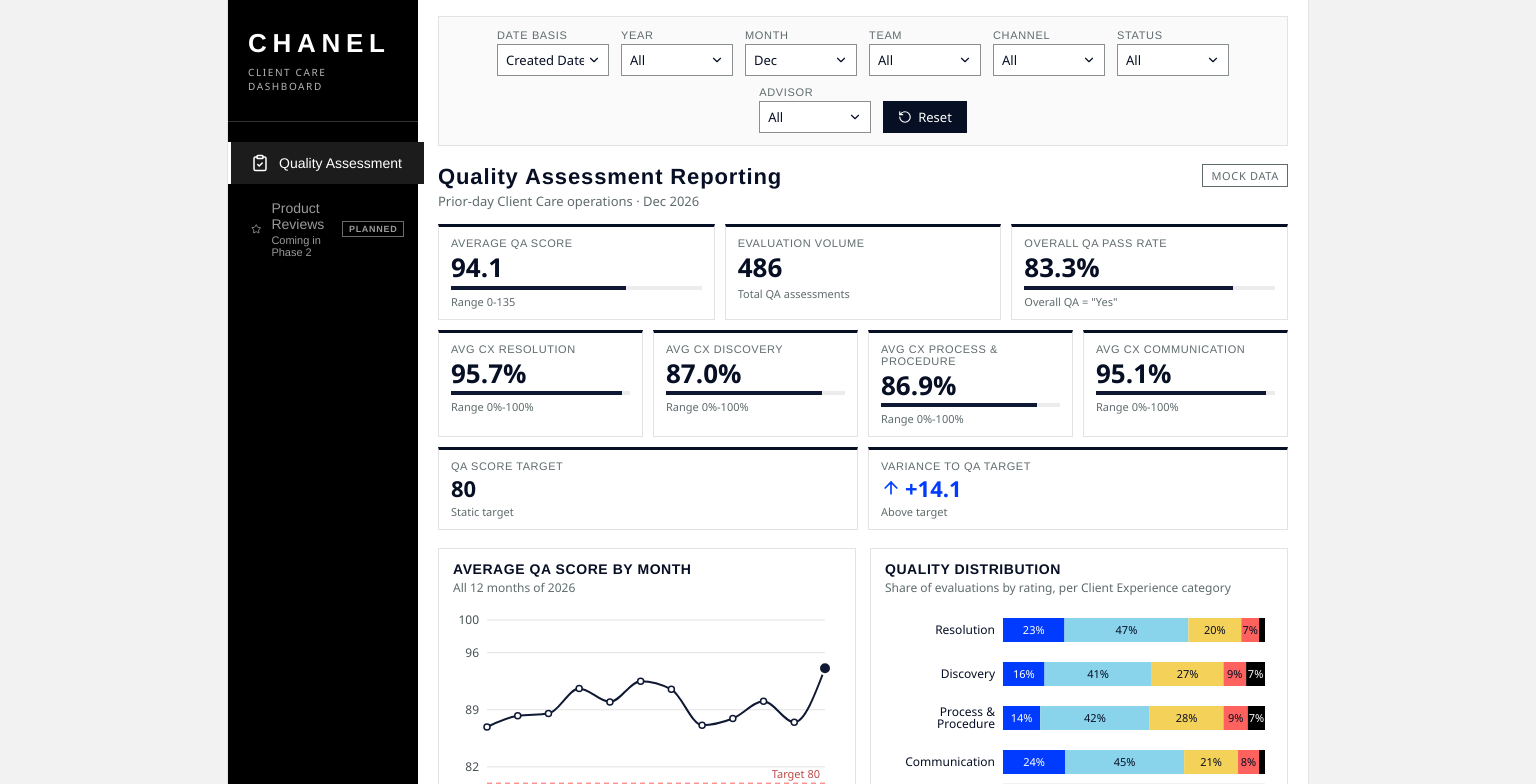
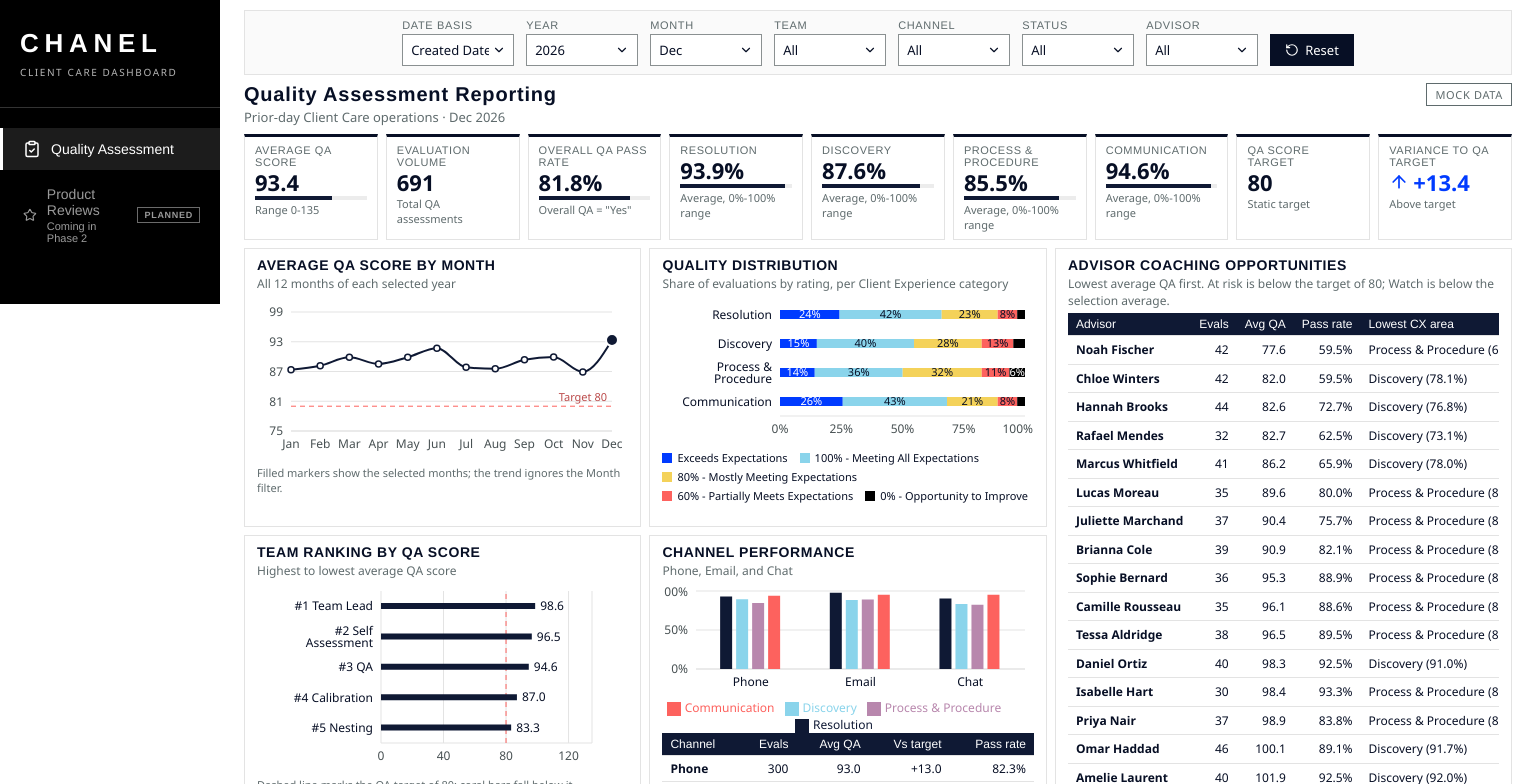
Before and after one commit to mat-cyz/46-Client-Care-Dashboard-Prototype, a React (Vite) app: page / in a window 1536 px wide. Shown: the top 784 px of the page. Built offline with nearby package versions, Linux system fonts and the light colour scheme.

Commit message:
Update canvas dimensions, enhance mock data, and refine charts for improved UX

```diff
--- a/src/App.css
+++ b/src/App.css
@@ -1,7 +1,7 @@
 .app-shell {
   display: grid;
   grid-template-columns: 190px minmax(0, 1fr);
-  max-width: 1080px;
+  max-width: 1920px;
   min-height: 100vh;
   margin: 0 auto;
   background: var(--white);
@@ -404,8 +404,8 @@
   color: var(--muted);
 }
 
-.panel.wide {
-  margin-bottom: 18px;
+.panel.advisors {
+  grid-column: 1 / -1;
 }
 
 .chart-note {
@@ -530,3 +530,85 @@ tbody th {
     grid-template-columns: 1fr;
   }
 }
+
+/* Wide canvas: up to 1920px wide and 900px tall, KPIs in one row and advisors beside the charts */
+@media (min-width: 1500px) {
+  .app-shell {
+    grid-template-columns: 220px minmax(0, 1fr);
+    height: min(100vh, 900px);
+    min-height: 0;
+  }
+
+  .sidebar {
+    position: static;
+    height: auto;
+    max-height: none;
+  }
+
+  .app-main {
+    overflow-y: auto;
+    padding: 10px 24px;
+  }
+
+  .filter-bar {
+    padding: 8px 12px;
+    margin-bottom: 8px;
+  }
+
+  .page-header {
+    margin-bottom: 8px;
+  }
+
+  .page-header h1 {
+    font-size: 20px;
+  }
+
+  .kpi-grid {
+    grid-template-columns: repeat(9, minmax(0, 1fr));
+    gap: 8px;
+    margin-bottom: 8px;
+  }
+
+  .kpi-grid .kpi-card {
+    grid-column: span 1;
+    gap: 2px;
+    padding: 7px 10px;
+  }
+
+  .kpi-value,
+  .kpi-card.compact .kpi-value {
+    font-size: 22px;
+  }
+
+  .chart-grid {
+    grid-template-columns: minmax(0, 1fr) minmax(0, 1fr) minmax(0, 1.15fr);
+    gap: 8px;
+    margin-bottom: 8px;
+  }
+
+  .panel {
+    padding: 8px 12px;
+  }
+
+  .panel header {
+    margin-bottom: 4px;
+  }
+
+  th, td {
+    padding: 4px 8px;
+  }
+
+  .legend {
+    margin-top: 4px;
+  }
+
+  .footer {
+    gap: 2px;
+    padding-top: 6px;
+  }
+
+  .panel.advisors {
+    grid-column: 3;
+    grid-row: 1 / span 2;
+  }
+}
--- a/src/components/Charts.tsx
+++ b/src/components/Charts.tsx
@@ -42,10 +42,10 @@ function TrendDot({ cx, cy, payload }: TrendDotProps) {
 export function TrendChart({ points }: { points: TrendPoint[] }) {
   return (
     <div className="chart" role="img" aria-label="Line chart of average QA score by month with target of 80">
-      <ResponsiveContainer width="100%" height={250}>
+      <ResponsiveContainer width="100%" height={165}>
         <LineChart data={points} margin={{ top: 16, right: 16, bottom: 0, left: -10 }}>
           <CartesianGrid vertical={false} stroke={GRID} />
-          <XAxis dataKey="month" tick={TICK} tickLine={false} axisLine={{ stroke: GRID }} />
+          <XAxis dataKey="label" interval={points.length > 12 ? 1 : 0} tick={TICK} tickLine={false} axisLine={{ stroke: GRID }} />
           <YAxis
             tick={TICK}
             tickLine={false}
@@ -67,7 +67,7 @@ export function TrendChart({ points }: { points: TrendPoint[] }) {
             isAnimationActive={false}
             dot={(props: unknown) => {
               const { cx, cy, payload } = props as TrendDotProps
-              return <TrendDot key={payload?.month} cx={cx} cy={cy} payload={payload} />
+              return <TrendDot key={payload?.label} cx={cx} cy={cy} payload={payload} />
             }}
           />
         </LineChart>
@@ -80,7 +80,7 @@ export function TrendChart({ points }: { points: TrendPoint[] }) {
 export function DistributionChart({ rows }: { rows: DistributionRow[] }) {
   return (
     <div className="chart" role="img" aria-label="Stacked bar chart of rating distribution for each Client Experience category">
-      <ResponsiveContainer width="100%" height={210}>
+      <ResponsiveContainer width="100%" height={150}>
         <BarChart data={rows} layout="vertical" margin={{ top: 4, right: 8, bottom: 0, left: 0 }} barCategoryGap={10}>
           <XAxis type="number" domain={[0, 100]} ticks={[0, 25, 50, 75, 100]} tickFormatter={(v: number) => `${v}%`} tick={TICK} tickLine={false} axisLine={{ stroke: GRID }} />
           <YAxis type="category" dataKey="dimension" width={118} tick={{ ...TICK, fill: INK }} tickLine={false} axisLine={false} />
@@ -118,7 +118,7 @@ export function TeamRankChart({ rows }: { rows: TeamRow[] }) {
   const data = rows.map((row) => ({ ...row, label: `#${row.rank} ${teamLabel(row.team)}` }))
   return (
     <div className="chart" role="img" aria-label="Bar chart ranking teams by average QA score">
-      <ResponsiveContainer width="100%" height={Math.max(200, data.length * 46 + 30)}>
+      <ResponsiveContainer width="100%" height={Math.max(150, data.length * 34 + 20)}>
         <BarChart data={data} layout="vertical" margin={{ top: 8, right: 36, bottom: 0, left: 0 }} barCategoryGap={12}>
           <CartesianGrid horizontal={false} stroke={GRID} />
           <XAxis type="number" domain={[0, QA_MAX]} ticks={[0, 40, 80, 120]} tick={TICK} tickLine={false} axisLine={{ stroke: GRID }} />
@@ -144,7 +144,7 @@ export function ChannelChart({ rows }: { rows: ChannelRow[] }) {
   const data = rows.map((row) => ({ channel: row.channel, ...row.cx }))
   return (
     <div className="chart" role="img" aria-label="Clustered bar chart of Client Experience scores by channel">
-      <ResponsiveContainer width="100%" height={210}>
+      <ResponsiveContainer width="100%" height={150}>
         <BarChart data={data} margin={{ top: 8, right: 8, bottom: 0, left: -10 }} barCategoryGap="22%">
           <CartesianGrid vertical={false} stroke={GRID} />
           <XAxis dataKey="channel" tick={{ ...TICK, fill: INK }} tickLine={false} axisLine={{ stroke: GRID }} />
--- a/src/components/Tables.tsx
+++ b/src/components/Tables.tsx
@@ -17,10 +17,8 @@ export function AdvisorTable({ rows }: { rows: AdvisorRow[] }) {
         <thead>
           <tr>
             <th scope="col">Advisor</th>
-            <th scope="col">Manager</th>
             <th scope="col" className="num">Evals</th>
             <th scope="col" className="num">Avg QA</th>
-            <th scope="col" className="num">Vs target</th>
             <th scope="col" className="num">Pass rate</th>
             <th scope="col">Lowest CX area</th>
             <th scope="col">Coaching</th>
@@ -30,10 +28,8 @@ export function AdvisorTable({ rows }: { rows: AdvisorRow[] }) {
           {rows.map((row) => (
             <tr key={row.advisor}>
               <th scope="row">{row.advisor}</th>
-              <td>{row.manager}</td>
               <td className="num">{fmtInt(row.volume)}</td>
               <td className="num">{fmtScore(row.avgQa)}</td>
-              <td className="num">{fmtSigned(row.avgQa - QA_TARGET)}</td>
               <td className="num">{fmtPct(row.passRate)}</td>
               <td>{row.lowestDimension.label} ({fmtPct(row.lowestDimension.score)})</td>
               <td><span className={`flag flag-${row.flag.replace(' ', '-').toLowerCase()}`}>{FLAG_ICON[row.flag]}{row.flag}</span></td>
--- a/src/data/constants.ts
+++ b/src/data/constants.ts
@@ -2,7 +2,7 @@ export const TEAMS = ['Team Lead', 'QA', 'Self_Assessment', 'Calibration', 'Nest
 export const CHANNELS = ['Phone', 'Email', 'Chat'] as const
 export const STATUSES = ['Completed', 'Open', 'Disputed'] as const
 export const MONTHS = ['Jan', 'Feb', 'Mar', 'Apr', 'May', 'Jun', 'Jul', 'Aug', 'Sep', 'Oct', 'Nov', 'Dec'] as const
-export const YEARS = ['2026'] as const
+export const YEARS = ['2025', '2026'] as const
 
 export const QA_TARGET = 80
 export const QA_MAX = 135
--- a/src/data/mockData.ts
+++ b/src/data/mockData.ts
@@ -2,10 +2,16 @@ import { CHANNELS, MONTHS, RATINGS, STATUSES, TEAMS, YEARS } from './constants'
 import type { Channel, Rating, Status, Team } from './constants'
 import type { DatasetMeta, Filters, QualityAssessment } from '../types/dashboard'
 
-const DATA_START = '2026-01-01'
+const DATA_START = '2025-01-01'
 export const DATA_END = '2026-12-30'
 
-const ADVISORS = [
+interface Advisor {
+  name: string
+  manager: string
+  skill: number
+}
+
+const ADVISORS: Advisor[] = [
   { name: 'Amelie Laurent', manager: 'Elena Vasquez', skill: 0.45 },
   { name: 'Camille Rousseau', manager: 'Elena Vasquez', skill: 0.2 },
   { name: 'Juliette Marchand', manager: 'Elena Vasquez', skill: -0.15 },
@@ -18,7 +24,15 @@ const ADVISORS = [
   { name: 'Lucas Moreau', manager: 'Natalie Okafor', skill: 0.0 },
   { name: 'Isabelle Hart', manager: 'Natalie Okafor', skill: 0.35 },
   { name: 'Noah Fischer', manager: 'Natalie Okafor', skill: -0.55 },
+  { name: 'Tessa Aldridge', manager: 'Elena Vasquez', skill: 0.25 },
+  { name: 'Rafael Mendes', manager: 'Elena Vasquez', skill: -0.3 },
+  { name: 'Yuki Tanaka', manager: 'Gregory Hale', skill: 0.4 },
+  { name: 'Brianna Cole', manager: 'Gregory Hale', skill: -0.1 },
+  { name: 'Omar Haddad', manager: 'Natalie Okafor', skill: 0.15 },
+  { name: 'Chloe Winters', manager: 'Natalie Okafor', skill: -0.45 },
 ]
+
+const YEAR_SHIFT: Record<string, number> = { '2025': -0.15, '2026': 0 }
 
 const MONTH_SHIFT = [-0.05, 0, 0.05, 0.1, 0.1, 0.15, 0.1, -0.05, 0.05, 0.1, -0.05, 0.2]
 const MONTH_VOLUME = [0.9, 0.85, 0.95, 1, 1, 1, 0.95, 0.9, 1, 1.05, 1.2, 1.25]
@@ -68,13 +82,13 @@ function generateAssessments(): QualityAssessment[] {
     const month = Number(date.slice(5, 7)) - 1
     const weekday = new Date(`${date}T00:00:00Z`).getUTCDay()
     const weekend = weekday === 0 || weekday === 6
-    const count = Math.round((weekend ? 6 : 13) * MONTH_VOLUME[month] + rand() * 4)
+    const count = Math.round(((weekend ? 6 : 13) * MONTH_VOLUME[month] * ADVISORS.length) / 12 + rand() * 4)
 
     for (let i = 0; i < count; i++) {
       const advisor = ADVISORS[Math.floor(rand() * ADVISORS.length)]
       const team = pickWeighted(TEAM_WEIGHT)
       const channel = pickWeighted(CHANNEL_WEIGHT)
-      const level = advisor.skill + MONTH_SHIFT[month] + TEAM_SHIFT[team] + CHANNEL_SHIFT[channel]
+      const level = advisor.skill + YEAR_SHIFT[date.slice(0, 4)] + MONTH_SHIFT[month] + TEAM_SHIFT[team] + CHANNEL_SHIFT[channel]
       const shared = gauss() * 0.5
       const rate = (bias: number) => toRating(level + bias + shared + gauss() * 0.85)
 
--- a/src/pages/QualityAssessmentPage.tsx
+++ b/src/pages/QualityAssessmentPage.tsx
@@ -24,8 +24,7 @@ function Footer({ data }: { data: DashboardData }) {
   const { meta } = data
   return (
     <footer className="footer">
-      <p><strong>Last refreshed:</strong> {fmtRefreshed(meta.lastRefreshed)} &middot; <strong>Data through:</strong> {fmtDate(meta.dataThrough)} (most recently completed business day)</p>
-      <p>Scheduled overnight load into curated gold-layer tables in Federated Data Platform (FDP); ingestion and reconciliation complete before 5:00 AM Eastern.</p>
+      <p><strong>Last refreshed:</strong> {fmtRefreshed(meta.lastRefreshed)} &middot; <strong>Data through:</strong> {fmtDate(meta.dataThrough)} (most recently completed business day). Scheduled overnight load into curated gold-layer tables in Federated Data Platform (FDP); ingestion and reconciliation complete before 5:00 AM Eastern.</p>
       <p>Sources: {meta.sources.join(', ')}. All values are aggregated mock data for demonstration only.</p>
     </footer>
   )
@@ -72,10 +71,10 @@ export function QualityAssessmentPage({ data, state, onRetry }: { data: Dashboar
             <KpiCard className="span-4" label="Average QA Score" value={fmtScore(summary.avgQa)} note={`Range 0-${QA_MAX}`} meter={{ value: summary.avgQa, max: QA_MAX }} />
             <KpiCard className="span-4" label="Evaluation Volume" value={fmtInt(summary.volume)} note="Total QA assessments" />
             <KpiCard className="span-4" label="Overall QA Pass Rate" value={fmtPct(summary.passRate)} note='Overall QA = "Yes"' meter={{ value: summary.passRate, max: 100 }} />
-            <KpiCard className="span-3" label="Avg CX Resolution" value={fmtPct(cx('resolution'))} note="Range 0%-100%" meter={{ value: cx('resolution'), max: 100 }} />
-            <KpiCard className="span-3" label="Avg CX Discovery" value={fmtPct(cx('discovery'))} note="Range 0%-100%" meter={{ value: cx('discovery'), max: 100 }} />
-            <KpiCard className="span-3" label="Avg CX Process & Procedure" value={fmtPct(cx('processProcedure'))} note="Range 0%-100%" meter={{ value: cx('processProcedure'), max: 100 }} />
-            <KpiCard className="span-3" label="Avg CX Communication" value={fmtPct(cx('communication'))} note="Range 0%-100%" meter={{ value: cx('communication'), max: 100 }} />
+            <KpiCard className="span-3" label="Resolution" value={fmtPct(cx('resolution'))} note="Average, 0%-100% range" meter={{ value: cx('resolution'), max: 100 }} />
+            <KpiCard className="span-3" label="Discovery" value={fmtPct(cx('discovery'))} note="Average, 0%-100% range" meter={{ value: cx('discovery'), max: 100 }} />
+            <KpiCard className="span-3" label="Process & Procedure" value={fmtPct(cx('processProcedure'))} note="Average, 0%-100% range" meter={{ value: cx('processProcedure'), max: 100 }} />
+            <KpiCard className="span-3" label="Communication" value={fmtPct(cx('communication'))} note="Average, 0%-100% range" meter={{ value: cx('communication'), max: 100 }} />
             <KpiCard className="span-6 compact" label="QA Score Target" value={String(QA_TARGET)} note="Static target" />
             <KpiCard
               className="span-6 compact"
@@ -87,7 +86,7 @@ export function QualityAssessmentPage({ data, state, onRetry }: { data: Dashboar
           </section>
 
           <div className="chart-grid">
-            <Panel title="Average QA Score by Month" subtitle="All 12 months of 2026">
+            <Panel title="Average QA Score by Month" subtitle="All 12 months of each selected year">
               <TrendChart points={data.trend} />
             </Panel>
             <Panel title="Quality Distribution" subtitle="Share of evaluations by rating, per Client Experience category">
@@ -100,11 +99,10 @@ export function QualityAssessmentPage({ data, state, onRetry }: { data: Dashboar
               <ChannelChart rows={data.channels} />
               <ChannelTable rows={data.channels} />
             </Panel>
+            <Panel title="Advisor Coaching Opportunities" subtitle={`Lowest average QA first. At risk is below the target of ${QA_TARGET}; Watch is below the selection average.`} className="advisors">
+              <AdvisorTable rows={data.advisors} />
+            </Panel>
           </div>
-
-          <Panel title="Advisor Coaching Opportunities" subtitle={`Lowest average QA score first. At risk is below the target of ${QA_TARGET}; Watch is below the selection average.`} className="wide">
-            <AdvisorTable rows={data.advisors} />
-          </Panel>
         </>
       )}
 
--- a/src/services/dashboardService.ts
+++ b/src/services/dashboardService.ts
@@ -66,13 +66,17 @@ function buildDashboardData(filters: Filters): DashboardData {
     return date !== null && filters.years.includes(date.slice(0, 4)) && filters.months.includes(MONTHS[Number(date.slice(5, 7)) - 1])
   })
 
-  const trend: TrendPoint[] = MONTHS.map((month, index) => {
-    const rows = dimensionRows.filter((r) => {
-      const date = basisDate(r, filters.dateBasis)
-      return date !== null && filters.years.includes(date.slice(0, 4)) && Number(date.slice(5, 7)) - 1 === index
-    })
-    return { month, avgQa: rows.length ? mean(rows.map((r) => r.qaScore)) : null, volume: rows.length, selected: filters.months.includes(month) }
-  })
+  const years = [...filters.years].sort()
+  const trend: TrendPoint[] = years.flatMap((year) =>
+    MONTHS.map((month, index) => {
+      const rows = dimensionRows.filter((r) => {
+        const date = basisDate(r, filters.dateBasis)
+        return date !== null && date.startsWith(year) && Number(date.slice(5, 7)) - 1 === index
+      })
+      const label = years.length > 1 ? `${month} '${year.slice(2)}` : month
+      return { label, avgQa: rows.length ? mean(rows.map((r) => r.qaScore)) : null, volume: rows.length, selected: filters.months.includes(month) }
+    }),
+  )
 
   const distribution: DistributionRow[] = DIMENSIONS.map((d) => {
     const row = { dimension: d.label, exceeds: 0, meets: 0, mostly: 0, partial: 0, opportunity: 0 }
--- a/src/types/dashboard.ts
+++ b/src/types/dashboard.ts
@@ -40,7 +40,7 @@ export interface Summary {
 }
 
 export interface TrendPoint {
-  month: string
+  label: string
   avgQa: number | null
   volume: number
   selected: boolean
```
Also changed, not shown: 2 other files (tests, documents, lock files or other folders).
